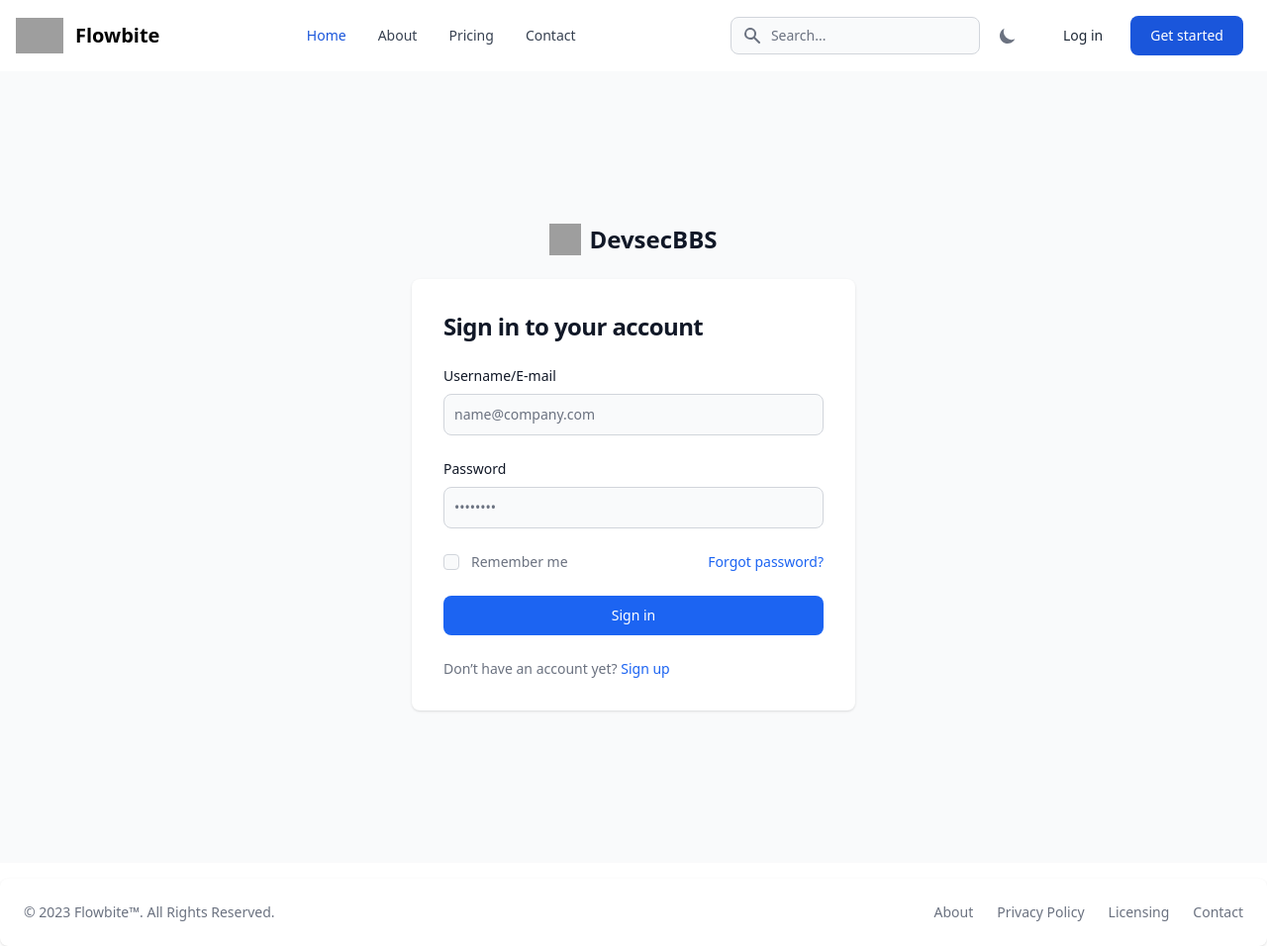
After one commit to sabbirbbs/devsecbbs, a Django app: template base/templates/_Blog/client/signin.html in a window 1280 px wide. The commit adds this page. Shown: the whole page at 99% size. Run offline with Django 4.2, Linux system fonts and the light colour scheme; the template is opened without the code that fills it, so the values that code supplies are empty; grey boxes are pictures that could not be loaded.

Commit message:
login & logout view

```diff
--- a/Blog/urls.py
+++ b/Blog/urls.py
@@ -13,6 +13,8 @@ urlpatterns = [
     path("post/<str:cat>/<str:slug>",views.view_post,name="read_post"),
     path("comment/<str:phash>/<str:chash>",views.comment,name="comment"),
     path("user/<str:username>",views.user_profile,name='user_profile'),
+    path("signin",views.signin,name="signin"),
+    path("signout",views.signout,name="signout"),
     path("test",views.test,name="test"),
     #Dashboard
     path("dashboard",views.dashboard,name="dashboard"),
--- a/base/templates/_Blog/client/home_layout.html
+++ b/base/templates/_Blog/client/home_layout.html
@@ -101,12 +101,12 @@
                         <a href="#" class="block px-4 py-2 text-sm text-gray-700 hover:bg-gray-100 dark:hover:bg-gray-600 dark:text-gray-200 dark:hover:text-white">Earnings</a>
                         </li>
                         <li>
-                        <a href="{% url 'admin:logout' %}" class="block px-4 py-2 text-sm text-gray-700 hover:bg-gray-100 dark:hover:bg-gray-600 dark:text-gray-200 dark:hover:text-white">Sign out</a>
+                        <a href="{% url 'Blog:signout' %}" class="block px-4 py-2 text-sm text-gray-700 hover:bg-gray-100 dark:hover:bg-gray-600 dark:text-gray-200 dark:hover:text-white">Sign out</a>
                         </li>
                     </ul>
                     </div>
                 {% else %}
-                    <a href="#" class="text-gray-800 dark:text-white hover:bg-gray-50 focus:ring-4 focus:ring-gray-300 font-medium rounded-lg text-sm px-4 lg:px-5 py-2 lg:py-2.5 mr-2 dark:hover:bg-gray-700 focus:outline-none dark:focus:ring-gray-800">Log in</a>
+                    <a href="{% url 'Blog:signin' %}" class="text-gray-800 dark:text-white hover:bg-gray-50 focus:ring-4 focus:ring-gray-300 font-medium rounded-lg text-sm px-4 lg:px-5 py-2 lg:py-2.5 mr-2 dark:hover:bg-gray-700 focus:outline-none dark:focus:ring-gray-800">Log in</a>
                     <a href="#" class="text-white bg-blue-700 hover:bg-blue-800 focus:ring-4 focus:ring-blue-300 font-medium rounded-lg text-sm px-4 lg:px-5 py-2 lg:py-2.5 mr-2 dark:bg-blue-600 dark:hover:bg-blue-700 focus:outline-none dark:focus:ring-blue-800">Get started</a>
                 {% endif %}
                 <button data-collapse-toggle="mobile-menu-2" type="button" class="inline-flex items-center p-2 ml-1 text-sm text-gray-500 rounded-lg md:hidden hover:bg-gray-100 focus:outline-none focus:ring-2 focus:ring-gray-200 dark:text-gray-400 dark:hover:bg-gray-700 dark:focus:ring-gray-600" aria-controls="mobile-menu-2" aria-expanded="false">
--- a/base/templates/_Blog/client/read_post.html
+++ b/base/templates/_Blog/client/read_post.html
@@ -7,6 +7,8 @@
     <!-- suneditor -->
     <link href="{% static '_Blog/style/sun_editor/suneditor.min.css' %}" rel="stylesheet">
 {% endblock %}
+
+<!-- will use this font for better reading https://fonts.google.com/specimen/Lexend -->
 
 {% block body %}
 {% csrf_token %}
--- /dev/null
+++ b/base/templates/_Blog/client/signin.html
@@ -0,0 +1,86 @@
+{% extends "_Blog/client/home_layout.html" %}
+{% load static %}
+{% load blog_tags %}
+{% block title %} Home {% endblock %}
+{% block description %} This is DecSecBBS is the only blog the on the earth about technology {% endblock %}
+
+
+{% block body %}
+
+<section class="bg-gray-50 dark:bg-gray-900">
+
+  <div class="flex flex-col items-center justify-center px-6 py-8 mx-auto md:h-screen lg:py-0">
+      <a href="#" class="flex items-center mb-6 text-2xl font-semibold text-gray-900 dark:text-white">
+          <img class="w-8 h-8 mr-2" src="https://flowbite.s3.amazonaws.com/blocks/marketing-ui/logo.svg" alt="logo">
+          DevsecBBS
+      </a>
+      <div class="w-full bg-white rounded-lg shadow dark:border md:mt-0 sm:max-w-md xl:p-0 dark:bg-gray-800 dark:border-gray-700">
+          <div class="p-6 space-y-4 md:space-y-6 sm:p-8">
+              <h1 class="text-xl font-bold leading-tight tracking-tight text-gray-900 md:text-2xl dark:text-white">
+                  Sign in to your account
+              </h1>
+
+                <!-- Django message handler -->
+                <div id="feadback" class="no-target">
+                    {% for message in messages %}
+                    {% if message.tags == 'success' %}
+                        <div id="success-{{forloop.counter}}" class="flex p-4 mb-4 text-green-800 rounded-lg bg-green-50 dark:bg-gray-600 dark:text-green-400" role="alert">
+                            <svg aria-hidden="true" class="flex-shrink-0 w-5 h-5" fill="currentColor" viewBox="0 0 20 20" xmlns="http://www.w3.org/2000/svg"><path fill-rule="evenodd" d="M18 10a8 8 0 11-16 0 8 8 0 0116 0zm-7-4a1 1 0 11-2 0 1 1 0 012 0zM9 9a1 1 0 000 2v3a1 1 0 001 1h1a1 1 0 100-2v-3a1 1 0 00-1-1H9z" clip-rule="evenodd"></path></svg>
+                            <span class="sr-only">Info</span>
+                            <div class="ml-3 text-sm font-medium">
+                            {{message}}
+                            </div>
+                            <button type="button" class="ml-auto -mx-1.5 -my-1.5 bg-green-50 text-green-500 rounded-lg focus:ring-2 focus:ring-green-400 p-1.5 hover:bg-green-200 inline-flex h-8 w-8 dark:bg-gray-800 dark:text-green-400 dark:hover:bg-gray-700" data-dismiss-target="#success-{{forloop.counter}}" aria-label="Close">
+                            <span class="sr-only">Close</span>
+                            <svg aria-hidden="true" class="w-5 h-5" fill="currentColor" viewBox="0 0 20 20" xmlns="http://www.w3.org/2000/svg"><path fill-rule="evenodd" d="M4.293 4.293a1 1 0 011.414 0L10 8.586l4.293-4.293a1 1 0 111.414 1.414L11.414 10l4.293 4.293a1 1 0 01-1.414 1.414L10 11.414l-4.293 4.293a1 1 0 01-1.414-1.414L8.586 10 4.293 5.707a1 1 0 010-1.414z" clip-rule="evenodd"></path></svg>
+                            </button>
+                        </div>
+                    {% elif message.tags == 'error' %}
+                        <div id="info-{{forloop.counter}}" class="flex p-4 mb-4 text-red-800 rounded-lg bg-red-50 dark:bg-gray-600 dark:text-red-400" role="alert">
+                            <svg aria-hidden="true" class="flex-shrink-0 w-5 h-5" fill="currentColor" viewBox="0 0 20 20" xmlns="http://www.w3.org/2000/svg"><path fill-rule="evenodd" d="M18 10a8 8 0 11-16 0 8 8 0 0116 0zm-7-4a1 1 0 11-2 0 1 1 0 012 0zM9 9a1 1 0 000 2v3a1 1 0 001 1h1a1 1 0 100-2v-3a1 1 0 00-1-1H9z" clip-rule="evenodd"></path></svg>
+                            <span class="sr-only">Info</span>
+                            <div class="ml-3 text-sm font-medium">
+                            {{message}}
+                            </div>
+                            <button type="button" class="ml-auto -mx-1.5 -my-1.5 bg-red-50 text-red-500 rounded-lg focus:ring-2 focus:ring-red-400 p-1.5 hover:bg-red-200 inline-flex h-8 w-8 dark:bg-gray-800 dark:text-red-400 dark:hover:bg-gray-700" data-dismiss-target="#info-{{forloop.counter}}" aria-label="Close">
+                            <span class="sr-only">Close</span>
+                            <svg class="w-5 h-5" fill="currentColor" viewBox="0 0 20 20" xmlns="http://www.w3.org/2000/svg"><path fill-rule="evenodd" d="M4.293 4.293a1 1 0 011.414 0L10 8.586l4.293-4.293a1 1 0 111.414 1.414L11.414 10l4.293 4.293a1 1 0 01-1.414 1.414L10 11.414l-4.293 4.293a1 1 0 01-1.414-1.414L8.586 10 4.293 5.707a1 1 0 010-1.414z" clip-rule="evenodd"></path></svg>
+                            </button>
+                        </div>
+                    {% endif %}
+                    {% endfor %}
+                </div>
+                <!-- End django message handler -->
+
+              <form class="space-y-4 md:space-y-6" action="{% url 'Blog:signin' %}" method="POST">
+                {% csrf_token %}
+                  <div>
+                      <label for="username" class="block mb-2 text-sm font-medium text-gray-900 dark:text-white">Username/E-mail</label>
+                      <input type="username" name="username" id="username" class="bg-gray-50 border border-gray-300 text-gray-900 sm:text-sm rounded-lg focus:ring-blue-600 focus:border-blue-600 block w-full p-2.5 dark:bg-gray-700 dark:border-gray-600 dark:placeholder-gray-400 dark:text-white dark:focus:ring-blue-500 dark:focus:border-blue-500" placeholder="name@company.com" required="">
+                  </div>
+                  <div>
+                      <label for="password" class="block mb-2 text-sm font-medium text-gray-900 dark:text-white">Password</label>
+                      <input type="password" name="password" id="password" placeholder="••••••••" class="bg-gray-50 border border-gray-300 text-gray-900 sm:text-sm rounded-lg focus:ring-blue-600 focus:border-blue-600 block w-full p-2.5 dark:bg-gray-700 dark:border-gray-600 dark:placeholder-gray-400 dark:text-white dark:focus:ring-blue-500 dark:focus:border-blue-500" required="">
+                  </div>
+                  <div class="flex items-center justify-between">
+                      <div class="flex items-start">
+                          <div class="flex items-center h-5">
+                            <input id="remember" aria-describedby="remember" type="checkbox" class="w-4 h-4 border border-gray-300 rounded bg-gray-50 focus:ring-3 focus:ring-blue-300 dark:bg-gray-700 dark:border-gray-600 dark:focus:ring-blue-600 dark:ring-offset-gray-800">
+                          </div>
+                          <div class="ml-3 text-sm">
+                            <label for="remember" class="text-gray-500 dark:text-gray-300">Remember me</label>
+                          </div>
+                      </div>
+                      <a href="#" class="text-sm font-medium text-blue-600 hover:underline dark:text-blue-500">Forgot password?</a>
+                  </div>
+                  <button type="submit" class="w-full text-white bg-blue-600 hover:bg-blue-700 focus:ring-4 focus:outline-none focus:ring-blue-300 font-medium rounded-lg text-sm px-5 py-2.5 text-center dark:bg-blue-600 dark:hover:bg-blue-700 dark:focus:ring-blue-800">Sign in</button>
+                  <p class="text-sm font-light text-gray-500 dark:text-gray-400">
+                      Don’t have an account yet? <a href="#" class="font-medium text-blue-600 hover:underline dark:text-blue-500">Sign up</a>
+                  </p>
+              </form>
+          </div>
+      </div>
+  </div>
+</section>
+
+{% endblock %}
--- a/base/templates/_Blog/dashboard/dashboard_layout.html
+++ b/base/templates/_Blog/dashboard/dashboard_layout.html
@@ -207,7 +207,7 @@
                                 <svg id="theme-toggle-light-icon" class="hidden mx-auto mb-1 w-7 h-7 text-gray-400 group-hover:text-gray-500 dark:text-gray-400 dark:group-hover:text-gray-400" fill="currentColor" viewBox="0 0 20 20" xmlns="http://www.w3.org/2000/svg"><path d="M10 2a1 1 0 011 1v1a1 1 0 11-2 0V3a1 1 0 011-1zm4 8a4 4 0 11-8 0 4 4 0 018 0zm-.464 4.95l.707.707a1 1 0 001.414-1.414l-.707-.707a1 1 0 00-1.414 1.414zm2.12-10.607a1 1 0 010 1.414l-.706.707a1 1 0 11-1.414-1.414l.707-.707a1 1 0 011.414 0zM17 11a1 1 0 100-2h-1a1 1 0 100 2h1zm-7 4a1 1 0 011 1v1a1 1 0 11-2 0v-1a1 1 0 011-1zM5.05 6.464A1 1 0 106.465 5.05l-.708-.707a1 1 0 00-1.414 1.414l.707.707zm1.414 8.486l-.707.707a1 1 0 01-1.414-1.414l.707-.707a1 1 0 011.414 1.414zM4 11a1 1 0 100-2H3a1 1 0 000 2h1z" fill-rule="evenodd" clip-rule="evenodd"></path></svg>
                                 <div class="text-sm text-gray-900 dark:text-white">Theme</div>
                             </button>
-                            <a href="#" class="block p-4 text-center rounded-lg hover:bg-gray-100 dark:hover:bg-gray-600 group">
+                            <a href="{% url 'Blog:signout' %}" class="block p-4 text-center rounded-lg hover:bg-gray-100 dark:hover:bg-gray-600 group">
                                 <svg aria-hidden="true" class="mx-auto mb-1 w-7 h-7 text-gray-400 group-hover:text-gray-500 dark:text-gray-400 dark:group-hover:text-gray-400" fill="none" stroke="currentColor" viewBox="0 0 24 24" xmlns="http://www.w3.org/2000/svg"><path stroke-linecap="round" stroke-linejoin="round" stroke-width="2" d="M11 16l-4-4m0 0l4-4m-4 4h14m-5 4v1a3 3 0 01-3 3H6a3 3 0 01-3-3V7a3 3 0 013-3h7a3 3 0 013 3v1"></path></svg>
                                 <div class="text-sm text-gray-900 dark:text-white">Logout</div>
                             </a>
--- a/base/templates/_Blog/dashboard/view_profile.html
+++ b/base/templates/_Blog/dashboard/view_profile.html
@@ -5,7 +5,7 @@
 
 {% block body %}
 
-<div class="p-16">
+<div class="p-16 mt-12">
   <!-- Start profile head -->
   <div class="grid grid-cols-1 md:grid-cols-3 mb-24">
     <div class="grid grid-cols-3 text-center order-last md:order-first mt-20 md:mt-0 dark:text-white">
--- a/base/templates/_Blog/dashboard/write_post.html
+++ b/base/templates/_Blog/dashboard/write_post.html
@@ -111,7 +111,7 @@
     <div class="mb-3">
         <label for="status" class="block mb-2 text-sm font-medium text-gray-900 dark:text-white">Status</label>
         <select id="status" name="status" class="bg-gray-50 border border-gray-300 text-gray-900 text-sm rounded-lg focus:ring-blue-500 focus:border-blue-500 block w-full p-2.5 dark:bg-gray-700 dark:border-gray-600 dark:placeholder-gray-400 dark:text-white dark:focus:ring-blue-500 dark:focus:border-blue-500">
-            <option value="Published">Published</option>
+            <option value="Published">{% if request.user.rank == "Contributor" %} Submit for Review {% else %} Published {% endif %} </option>
             <option selected value="Draft">Draft</option>
         </select>
     </div>
```
Also changed, not shown: Blog/views.py (+48 -3 lines), base/templates/_Blog/dashboard/edit_profile.html (+1 -23 lines), base/static/_Blog/style/tailwind.css, db.sqlite3, media/blog/author/admin_1436348745.gif (added), media/blog/author/admin_1618304435.jpg (added), media/blog/author/admin_759875612.gif (added), 1 other file.
